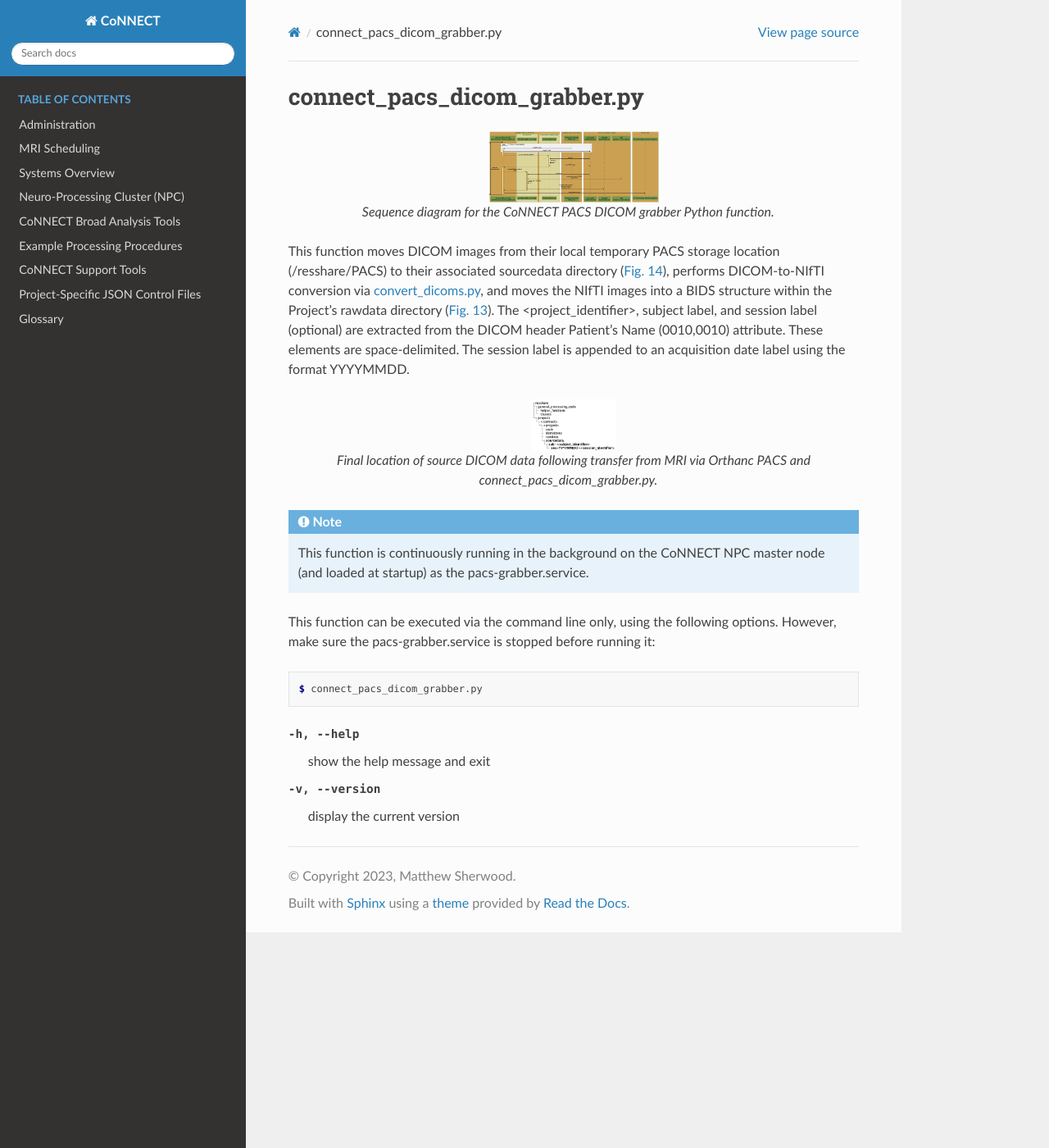
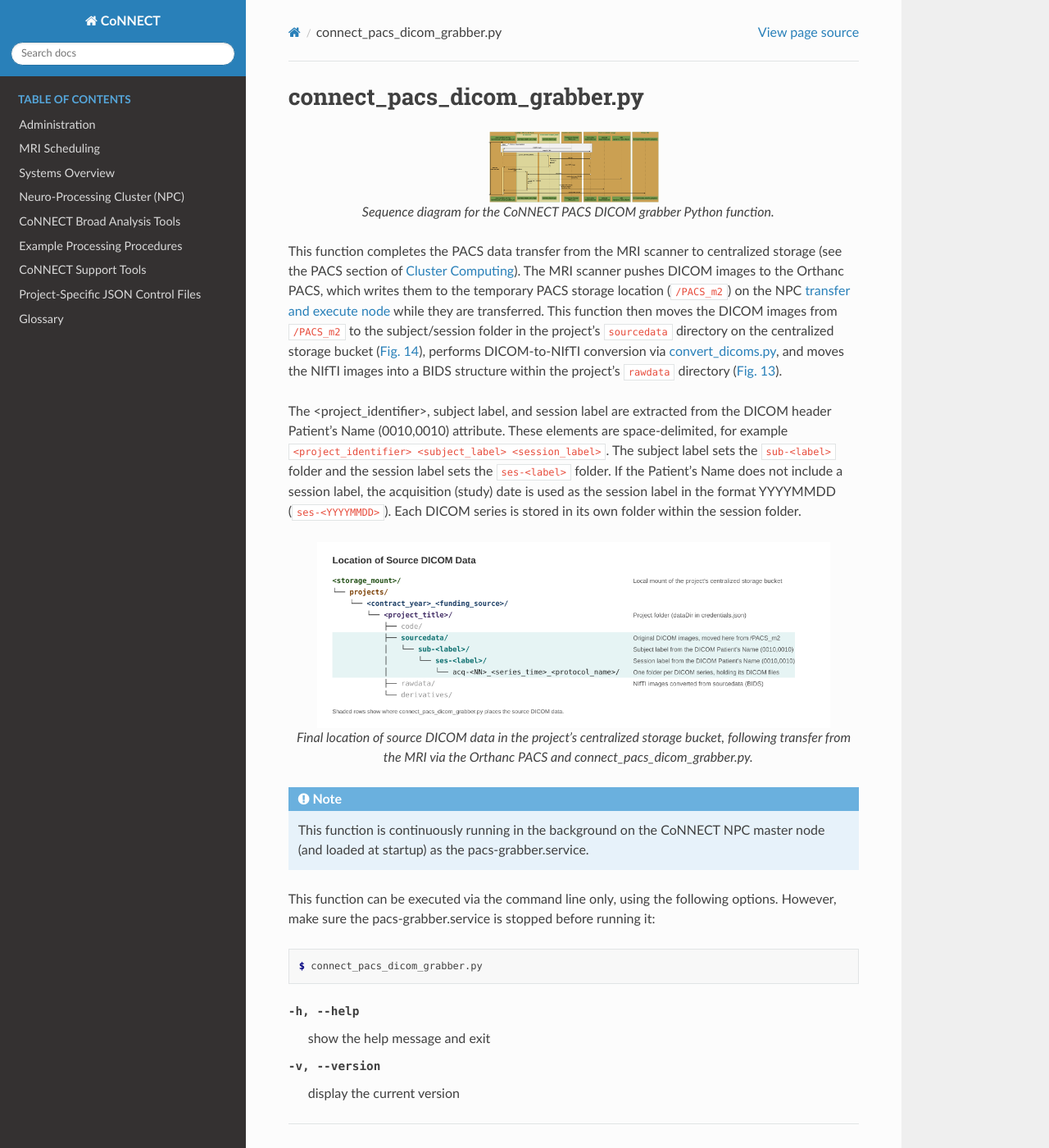
Before and after one commit to mattsherwood87/wsuconnect, a Sphinx documentation site: the page built from docs/source/broad_analysis_tools/connect_pacs_dicom_grabber.rst, in a window 1280 px wide and 1400 px high. Shown: the whole window at 82% size. Built offline with Sphinx 7.4.7 and the Read the Docs theme 3.1.0, drawn with Linux system fonts in a browser that asks for light colours.

Commit message:
Docs: support tools table, transfer and execute node, PACS grabber updates
Replace the support tools figure placeholder with a table of each tool's
CLI and Docker support and function. Describe Orthanc PACS, MySQL and the
temporary PACS storage (/PACS_m2) as running on the NPC transfer and
execute node, and update the systems overview, PACS transfer and PACS
grabber figures to match. Rewrite the PACS grabber text around the
transfer to centralized storage, document the ses-<YYYYMMDD> fallback,
redraw the source DICOM location figure for the storage bucket layout,
and link the PACS section to the grabber page.

Co-Authored-By: Claude Opus 5.5 <noreply@anthropic.com>
Claude-Session: https://claude.ai/code/session_01RuKq8sGMeBb23TQgV9bpw7

```diff
--- a/docs/source/broad_analysis_tools/connect_pacs_dicom_grabber.rst
+++ b/docs/source/broad_analysis_tools/connect_pacs_dicom_grabber.rst
@@ -1,8 +1,7 @@
-
-
+.. _connect_pacs_dicom_grabber_python:
 
 connect_pacs_dicom_grabber.py
-==========================
+=============================
 
 .. _pacs_grabber_diagram:
 
@@ -13,18 +12,28 @@ connect_pacs_dicom_grabber.py
    Sequence diagram for the CoNNECT PACS DICOM grabber Python function.
 
 
-This function moves DICOM images from their local temporary PACS storage location (/resshare/PACS) to their associated sourcedata directory (:numref:`pacs_grabber_sourcedata_directory`), performs DICOM-to-NIfTI conversion via :ref:`convert_dicoms.py <convert_dicoms_python>`, and
-moves the NIfTI images into a BIDS structure within the Project's rawdata directory (:numref:`pacs_grabber_diagram`). The <project_identifier>, subject label, and session label (optional) are extracted from the DICOM header
-Patient's Name (0010,0010) attribute. These elements are space-delimited. The session label is appended to an acquisition date label using the format YYYYMMDD.
+This function completes the PACS data transfer from the MRI scanner to centralized storage (see the PACS section of :doc:`Cluster Computing </cluster_computing/index>`). The MRI scanner
+pushes DICOM images to the Orthanc PACS, which writes them to the temporary PACS storage location (``/PACS_m2``) on the NPC
+:term:`transfer and execute node` while they are transferred. This function then moves the DICOM images from ``/PACS_m2`` to the subject/session folder in the project's ``sourcedata``
+directory on the centralized storage bucket (:numref:`pacs_grabber_sourcedata_directory`), performs DICOM-to-NIfTI conversion via
+:ref:`convert_dicoms.py <convert_dicoms_python>`, and moves the NIfTI images into a BIDS structure within the project's ``rawdata``
+directory (:numref:`pacs_grabber_diagram`).
+
+The <project_identifier>, subject label, and session label are extracted from the DICOM header Patient's Name (0010,0010)
+attribute. These elements are space-delimited, for example ``<project_identifier> <subject_label> <session_label>``. The subject
+label sets the ``sub-<label>`` folder and the session label sets the ``ses-<label>`` folder. If the Patient's Name does not include
+a session label, the acquisition (study) date is used as the session label in the format YYYYMMDD (``ses-<YYYYMMDD>``). Each DICOM
+series is stored in its own folder within the session folder.
 
 
 .. _pacs_grabber_sourcedata_directory:
 
 .. figure:: ../_images/pacs-grabber_sourcedata_location.png
    :align: center
-   :width: 15%
+   :width: 90%
 
-   Final location of source DICOM data following transfer from MRI via Orthanc PACS and connect_pacs_dicom_grabber.py.
+   Final location of source DICOM data in the project's centralized storage bucket, following transfer from the MRI via the
+   Orthanc PACS and connect_pacs_dicom_grabber.py.
 
 
 .. note:: This function is continuously running in the background on the CoNNECT NPC master node (and loaded at startup) as the pacs-grabber.service.
--- a/docs/source/cluster_computing/MySQL_database.rst
+++ b/docs/source/cluster_computing/MySQL_database.rst
@@ -4,8 +4,8 @@
 MySQL Database
 ==============
 
-A CoNNECT :term:`MySQL` database has been implemented on the master node to index files in each project's directory. This database and associated tools
-therein are local to the master node, so core nodes cannot query or update it. Different tables must be established
+A CoNNECT :term:`MySQL` database has been implemented on the NPC :term:`transfer and execute node` to index files in each project's directory. This database and
+associated tools therein are local to the transfer and execute node, so other nodes cannot query or update it. Different tables must be established
 for each independent project, which can be developed using :doc:`this custom toolkit <../broad_analysis_tools/index>`.
 
 MySQL can be accessed through the command line:
@@ -66,7 +66,7 @@ Hyphens (``-``) are not allowed in table names and are replaced with underscores
 Helpful MySQL Commands
 ----------------------
 
-These helpful commands can be executed on the master node:
+These helpful commands can be executed on the transfer and execute node:
 
 
 Logging in to MySQL
--- a/docs/source/cluster_computing/open-source_software.rst
+++ b/docs/source/cluster_computing/open-source_software.rst
@@ -7,9 +7,11 @@ Picture Archiving and Communication System (PACS)
 -------------------------------------------------
 
 `Orthanc <https://www.orthanc-server.com/>`__ is the official open-source PACS in place at the WSU CoNNECT. Using this system, which runs on the
-:doc:`master node of the CoNNECT NPC </cluster_computing/index>`, DICOM images can be sent directly from the MRI scanner to the CoNNECT NPC centralized storage.
+:term:`transfer and execute node` of the :doc:`CoNNECT NPC </cluster_computing/index>`, DICOM images can be sent directly from the MRI scanner to the CoNNECT NPC
+centralized storage.
 The PACS Grabber Service then automatically detects new DICOM images arriving at the PACS storage location, moves them to the appropriate project/subject/session's sourcedata
 directory, converts them to NIfTI images and stores them in the project/subject/session's rawdata directory according to the BIDS specification.
+See :ref:`connect_pacs_dicom_grabber.py <connect_pacs_dicom_grabber_python>` for details on the transfer to the subject/session folders.
 
 .. _orthanc_server:
 
--- a/docs/source/glossary.rst
+++ b/docs/source/glossary.rst
@@ -132,6 +132,10 @@ Computing and Storage
    master node
       The main controller of the :term:`NPC`.
 
+   transfer and execute node
+      The node of the :term:`NPC` that runs the Orthanc :term:`PACS` and the :term:`MySQL` database, and holds the temporary PACS storage (``/PACS_m2``) for
+      DICOM images transferred from the MRI scanner. It also runs jobs submitted through :term:`HTCondor`.
+
    core node
       A compute node of the :term:`NPC` that runs jobs submitted through :term:`HTCondor`.
 
--- a/docs/source/systems_overview/index.rst
+++ b/docs/source/systems_overview/index.rst
@@ -14,8 +14,9 @@ The CoNNECT MRI facility consists of several components described below.
    :align: center
    :width: 90%
 
-   Overview of the CoNNECT systems. The MRI scanner and the NPC master node share the MRI scanner's isolated
-   network switch, over which the scanner pushes DICOM images to the Orthanc PACS on the master node. The :term:`NPC` stores project data in BIDS directories on centralized storage. Users reach the NPC
+   Overview of the CoNNECT systems. The MRI scanner, the NPC master node and the NPC transfer and execute node share the
+   MRI scanner's isolated network switch, over which the scanner pushes DICOM images to the Orthanc PACS on the transfer and
+   execute node. The :term:`NPC` stores project data in BIDS directories on centralized storage. Users reach the NPC
    nodes over SSH or RDP from their :term:`jumpbox`.
 
 .. include:: mri.rst
```
Also changed, not shown: docs/source/_images/pacs-grabber_sourcedata_location.html (added, +38 -0 lines), docs/source/support_tools/index.rst (+75 -1 lines), docs/source/_images/orthanc2.png, docs/source/_images/pacs-grabber2.png, docs/source/_images/pacs-grabber_sourcedata_location.png, docs/source/_images/systems_overview.png, docs/source/_images/systems_overview.svg.
